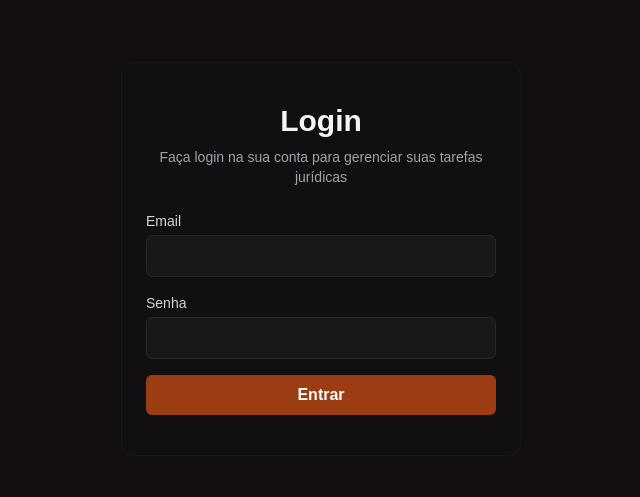
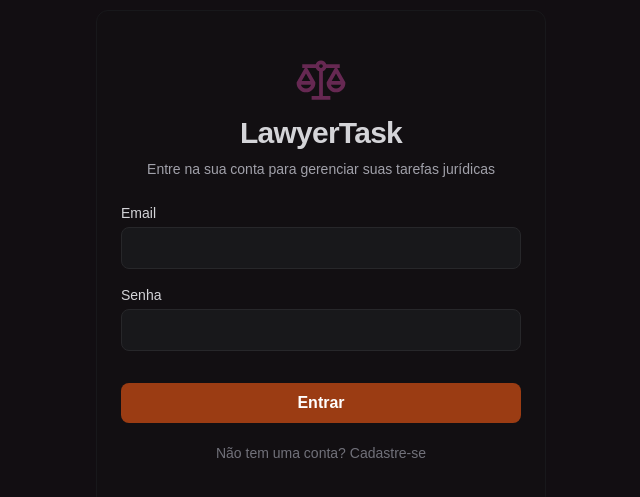
Before and after one commit to davidfndss/lawyer-task-front, a Next.js app: page /login in a window 1280 px wide. Shown: the part 141-638 px from the top of the page, without its empty margins (319-959 px from the left). Built offline with nearby package versions, Linux system fonts and the light colour scheme.

Commit message:
Style: Login & Signup pages style improvements

```diff
--- a/package.json
+++ b/package.json
@@ -10,10 +10,12 @@
   },
   "dependencies": {
     "@hookform/resolvers": "^5.2.1",
+    "bootstrap-icons": "^1.13.1",
     "next": "14.2.30",
     "react": "^18",
     "react-dom": "^18",
     "react-hook-form": "^7.61.1",
+    "react-icons": "^5.5.0",
     "zod": "^4.0.14"
   },
   "devDependencies": {
--- a/src/app/layout.tsx
+++ b/src/app/layout.tsx
@@ -1,6 +1,7 @@
 import type { Metadata } from "next";
 import localFont from "next/font/local";
 import "./globals.css";
+import "bootstrap-icons/font/bootstrap-icons.css";
 
 const geistSans = localFont({
   src: "./fonts/GeistVF.woff",
--- a/src/app/login/page.tsx
+++ b/src/app/login/page.tsx
@@ -5,6 +5,8 @@ import { z } from "zod";
 import { zodResolver } from "@hookform/resolvers/zod";
 import { useState } from "react";
 import { useRouter } from "next/navigation";
+import { LiaBalanceScaleSolid } from "react-icons/lia";
+import RedirectButton from "@/components/Button/RedirectButton";
 
 const loginSchema = z.object({
   email: z.string().email("Email inválido"),
@@ -40,7 +42,7 @@ export default function LoginPage() {
         throw new Error(result?.message || "Erro ao fazer login");
       }
 
-      localStorage.setItem("token", result.atk);
+      localStorage.setItem("atk", result.atk);
       router.push("/tasks");
     } catch (err: any) {
       setFormError(err.message);
@@ -49,13 +51,17 @@ export default function LoginPage() {
 
   return (
     <main className="w-full h-full min-h-screen flex items-center justify-center bg-b1">
-      <section className="w-full max-w-[400px] py-10 px-6 rounded-xl flex flex-col items-center justify-center bg-b2 border border-zinc-900">
-        <h1 className="text-3xl font-bold text-zinc-100">Login</h1>
+      <section className="w-full max-w-[450px] py-10 px-6 rounded-xl flex flex-col items-center justify-center bg-b2 border border-zinc-900">
+        <div className="flex flex-col items-center">
+          <LiaBalanceScaleSolid className="text-c4 text-6xl mb-1" />
+          <h1 className="text-zinc-300 text-3xl font-[700] tracking-tight">LawyerTask</h1>
+        </div>
+
         <p className="text-zinc-400 mt-2 text-sm text-center">
-          Faça login na sua conta para gerenciar suas tarefas jurídicas
+          Entre na sua conta para gerenciar suas tarefas jurídicas
         </p>
 
-        <form onSubmit={handleSubmit(onSubmit)} className="w-full mt-6 space-y-4 flex flex-col">
+        <form onSubmit={handleSubmit(onSubmit)} className="w-full mt-6 flex flex-col">
           <div>
             <label htmlFor="email" className="text-zinc-300 text-sm block mb-1">
               Email
@@ -64,12 +70,12 @@ export default function LoginPage() {
               id="email"
               type="email"
               {...register("email")}
-              className="w-full px-3 py-2 rounded-md bg-zinc-900 text-zinc-100 border border-zinc-800 transition focus:outline-none focus:ring-2 focus:ring-c1"
+              className="w-full px-3 py-2 rounded-lg bg-zinc-900 text-zinc-100 border border-zinc-800 transition focus:outline-none focus:ring-2 focus:ring-c1"
             />
             {errors.email && <p className="text-red-500 text-xs mt-2">{errors.email.message}</p>}
           </div>
 
-          <div>
+          <div className="mt-4">
             <label htmlFor="password" className="text-zinc-300 text-sm block mb-1">
               Senha
             </label>
@@ -77,21 +83,28 @@ export default function LoginPage() {
               id="password"
               type="password"
               {...register("password")}
-              className="w-full px-3 py-2 rounded-md bg-zinc-900 text-zinc-100 border border-zinc-800 transition focus:outline-none focus:ring-2 focus:ring-c1"
+              className="w-full px-3 py-2 rounded-lg bg-zinc-900 text-zinc-100 border border-zinc-800 transition focus:outline-none focus:ring-2 focus:ring-c1"
             />
             {errors.password && <p className="text-red-500 text-xs mt-2">{errors.password.message}</p>}
           </div>
 
-          {formError && <p className="text-red-500 text-sm text-center">{formError}</p>}
+          {formError && <p className="text-red-500 text-sm text-center mt-2 -mb-2">{formError}</p>}
 
           <button
             type="submit"
             disabled={isSubmitting}
-            className="w-full bg-c1 hover:bg-c2 text-white font-semibold py-2 rounded-md transition"
+            className="w-full bg-c1 hover:bg-c2 text-white font-semibold py-2 rounded-lg transition mt-8"
           >
             {isSubmitting ? "Entrando..." : "Entrar"}
           </button>
         </form>
+
+        <RedirectButton
+          route="/signup"
+          className="w-full hover:text-zinc-300 text-zinc-500 font-[100] text-sm py-1 rounded-lg mt-4 transition"
+        >
+          Não tem uma conta? Cadastre-se
+        </RedirectButton>
       </section>
     </main>
   );
--- a/src/app/logout/page.tsx
+++ b/src/app/logout/page.tsx
@@ -3,28 +3,20 @@
 import { useEffect } from "react";
 import { useRouter } from "next/navigation";
 import ErrorComponent from "@/components/Error/Error";
+import Error404Component from "@/components/Error/404Error";
 
 export default function LogoutPage() {
-    // const router = useRouter();
+    const router = useRouter();
 
-    // useEffect(() => {
-    //     localStorage.removeItem("token");
+    useEffect(() => {
+        localStorage.removeItem("atk");
 
-    //     router.replace("/login");
-    // }, []);
-
-    // return (
-    //     <main className="w-full h-screen flex items-center justify-center bg-b1 text-zinc-300">
-    //     <p>Saindo...</p>
-    //     </main>
-    // );
+        router.replace("/login");
+    }, []);
 
     return (
-        <ErrorComponent
-            errorMessage="Você não está logado."
-            button={true}
-            buttonInnerText="Entrar"
-            buttonCallback={() => window.location.href = "/login"}
-        />
-    )
+        <main className="w-full h-screen flex items-center justify-center bg-b1 text-zinc-300">
+        <p>Saindo...</p>
+        </main>
+    );
 }
--- a/src/app/page.tsx
+++ b/src/app/page.tsx
@@ -8,7 +8,9 @@ export default function Home() {
           <h1 className="text-6xl font-bold text-zinc-200">LawyerTask</h1>
           <h2 className="text-2xl font-semibold text-zinc-200">The best task management tool for lawyers</h2>
 
-          <RedirectButton route="/login" className="bg-white text-b1 py-2 px-8 rounded-xl mt-4 font-bold text-2xl" />
+          <RedirectButton route="/login" className="bg-white text-b1 py-2 px-8 rounded-xl mt-4 font-bold text-2xl">
+            Entrar
+          </RedirectButton>
         </article>
 
         <img src="/img/statue.png" className="h-full w-full max-w-[500px] mt-[200px]" alt="statue"></img>
--- a/src/components/Button/RedirectButton.tsx
+++ b/src/components/Button/RedirectButton.tsx
@@ -2,12 +2,26 @@
 
 import { useRouter } from "next/navigation"
 
-export default function RedirectButton(props: { route: string, className?: string}): React.JSX.Element {
-    const router = useRouter()
+interface RedirectButtonProps {
+  route?: string
+  className?: string
+  children?: React.ReactNode
+}
 
-    return (
-        <button className={props.className} onClick={() => router.push(props.route)}>
-            Entrar
-        </button>
-    )
+export default function RedirectButton({ route, className, children }: RedirectButtonProps): React.JSX.Element {
+  const router = useRouter()
+
+  const handleClick = () => {
+    if (route) {
+      router.push(route)
+    } else {
+      router.back()
+    }
+  }
+
+  return (
+    <button className={className} onClick={handleClick}>
+      {children}
+    </button>
+  )
 }
--- /dev/null
+++ b/src/components/Error/404Error.tsx
@@ -0,0 +1,33 @@
+"use client";
+
+import { useEffect } from "react";
+import RedirectButton from "../Button/RedirectButton";
+
+interface ErrorProps {
+  errorMessage?: string;
+}
+
+export default function Error404Component({
+  errorMessage
+}: ErrorProps) {
+  useEffect(() => {
+    console.error("Erro detectado:", errorMessage);
+  }, [errorMessage]);
+
+  return (
+    <div className="flex min-h-screen flex-col items-center justify-center bg-b1">
+      <h1 className="text-4xl font-bold text-c1">
+        {errorMessage || "Recurso não encontrado."}
+      </h1>
+      <p className="mt-1 text-lg text-zinc-500">A página solicitada não existe.</p>
+
+      <img src="/img/error/404.png" className="w-[300px] my-4" />
+
+      <div className="flex gap-2">
+        <RedirectButton className="mt-6 rounded-lg text-zinc-500 px-4 py-2 transition cursor-pointer hover:bg-zinc-900">
+          <i className="bi bi-chevron-left"></i> Voltar
+        </RedirectButton>
+      </div>
+    </div>
+  );
+}
--- a/src/components/Error/Error.tsx
+++ b/src/components/Error/Error.tsx
@@ -1,21 +1,15 @@
-"use client";
-
-import { useRouter } from "next/navigation";
-import React, { useEffect } from "react";
+import RedirectButton from "../Button/RedirectButton";
 
 interface ErrorProps {
     errorMessage: string;
     button?: boolean;
     buttonInnerText?: string;
-    buttonCallback?: () => void;
+    buttonRedirectRoute?: string;
 }
 
-export default function ErrorComponent({ errorMessage, button, buttonInnerText, buttonCallback }: ErrorProps){
-  const router = useRouter();
+export default function ErrorComponent({ errorMessage, button, buttonInnerText, buttonRedirectRoute }: ErrorProps){
 
-  useEffect(() => {
-    console.error("Erro detectado:", errorMessage);
-  }, [errorMessage]);
+  console.error("Erro detectado:", errorMessage);
 
   return (
     <div className="flex min-h-screen flex-col items-center justify-center bg-b1">
@@ -25,20 +19,14 @@ export default function ErrorComponent({ errorMessage, button, buttonInnerText,
       <img src="/img/error/error.png" className="w-[300px] my-4"></img>
 
       <div className="flex gap-2">
-        <button
-            onClick={() => router.back()}
-            className="mt-6 rounded-lg text-zinc-500 px-4 py-2 transition cursor-pointer hover:bg-zinc-900"
-        >
+        <RedirectButton className="mt-6 rounded-lg text-zinc-500 px-4 py-2 transition cursor-pointer hover:bg-zinc-900">
             <i className="bi bi-chevron-left"></i> Voltar
-        </button>
+        </RedirectButton>
         {
           button ? (
-            <button
-            onClick={buttonCallback}
-              className="mt-6 rounded-lg bg-c1 px-4 py-2 text-white transition cursor-pointer hover:bg-c2"
-            >
+            <RedirectButton className="mt-6 rounded-lg bg-c1 px-6 py-2 text-white transition cursor-pointer hover:bg-c2" route={buttonRedirectRoute}>
               {buttonInnerText}
-            </button>
+            </RedirectButton>
           ) : null
         }
 
```
Also changed, not shown: src/app/signup/page.tsx (+21 -8 lines), 1 other file (tests, documents, lock files or other folders).
